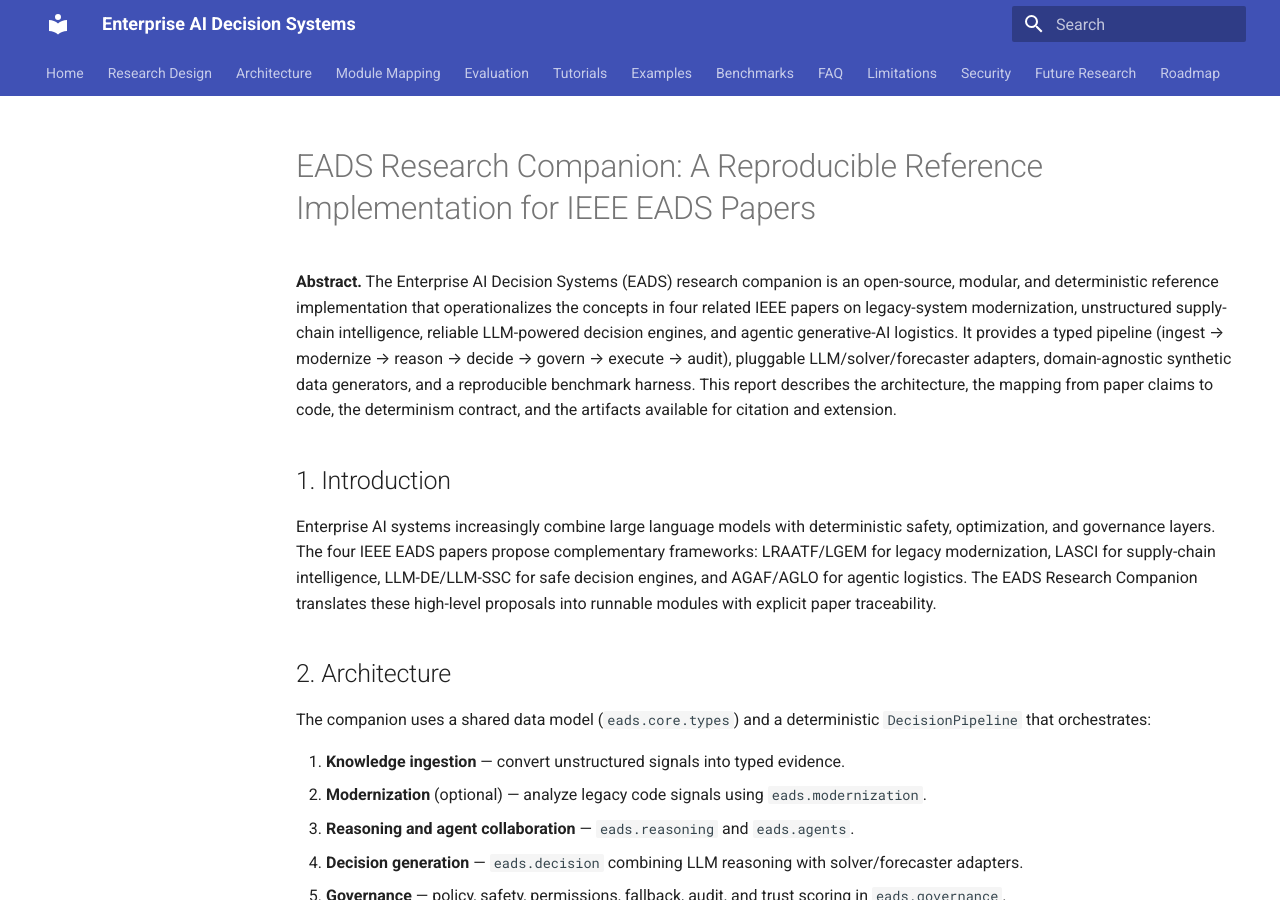
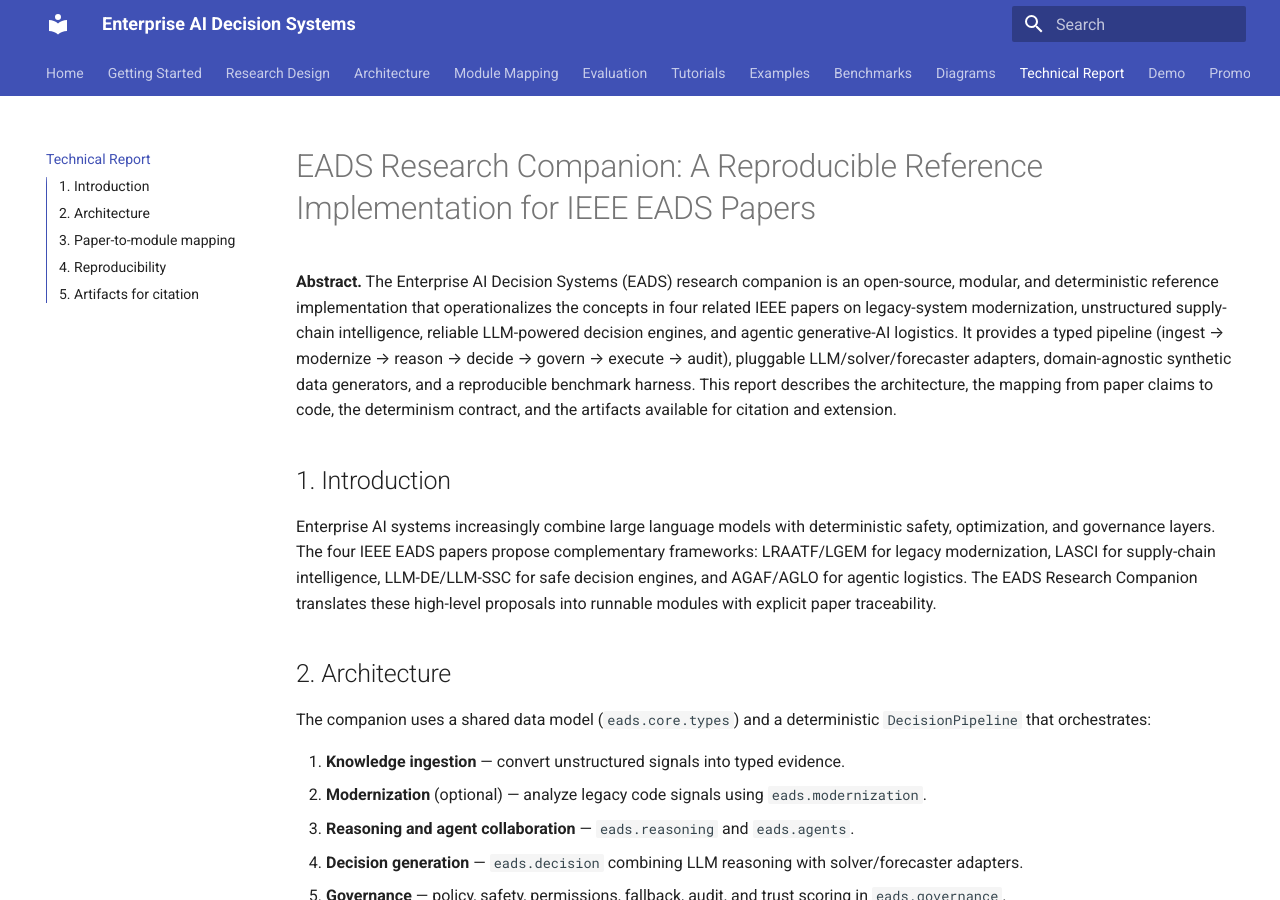
Before and after one commit to nirmaljingar/enterprise-ai-decision-systems, an MkDocs documentation site: the page built from docs/technical_report.md, in a window 1280 px wide and 900 px high. Built offline with MkDocs 1.6.1 and Material for MkDocs 9.7.7, drawn with Linux system fonts in a browser that asks for light colours.

Commit message:
fix(docs): make mkdocs build --strict pass
Three nav entries pointed at paths that do not exist: tutorials/ and
examples/ are directories whose index page is README.md, not index.md, and
benchmarks/index.md was never created. Under --strict those warnings abort
the build, so the docs job has failed on every commit on main.

The nav now points at the files that are actually there, and five pages
that shipped in docs/ but were unreachable from the nav (getting_started,
technical_report, wow_demo, promotion, and the diagrams index) are linked.

```diff
--- a/mkdocs.yml
+++ b/mkdocs.yml
@@ -21,13 +21,18 @@ markdown_extensions:
       permalink: true
 nav:
   - Home: index.md
+  - Getting Started: getting_started.md
   - Research Design: research_design.md
   - Architecture: architecture.md
   - Module Mapping: module_mapping.md
   - Evaluation: evaluation.md
-  - Tutorials: tutorials/
-  - Examples: examples/
-  - Benchmarks: benchmarks/index.md
+  - Tutorials: tutorials/README.md
+  - Examples: examples/README.md
+  - Benchmarks: benchmarks/README.md
+  - Diagrams: diagrams/README.md
+  - Technical Report: technical_report.md
+  - Demo: wow_demo.md
+  - Promotion: promotion.md
   - FAQ: FAQ.md
   - Limitations: limitations.md
   - Security: security.md
```
